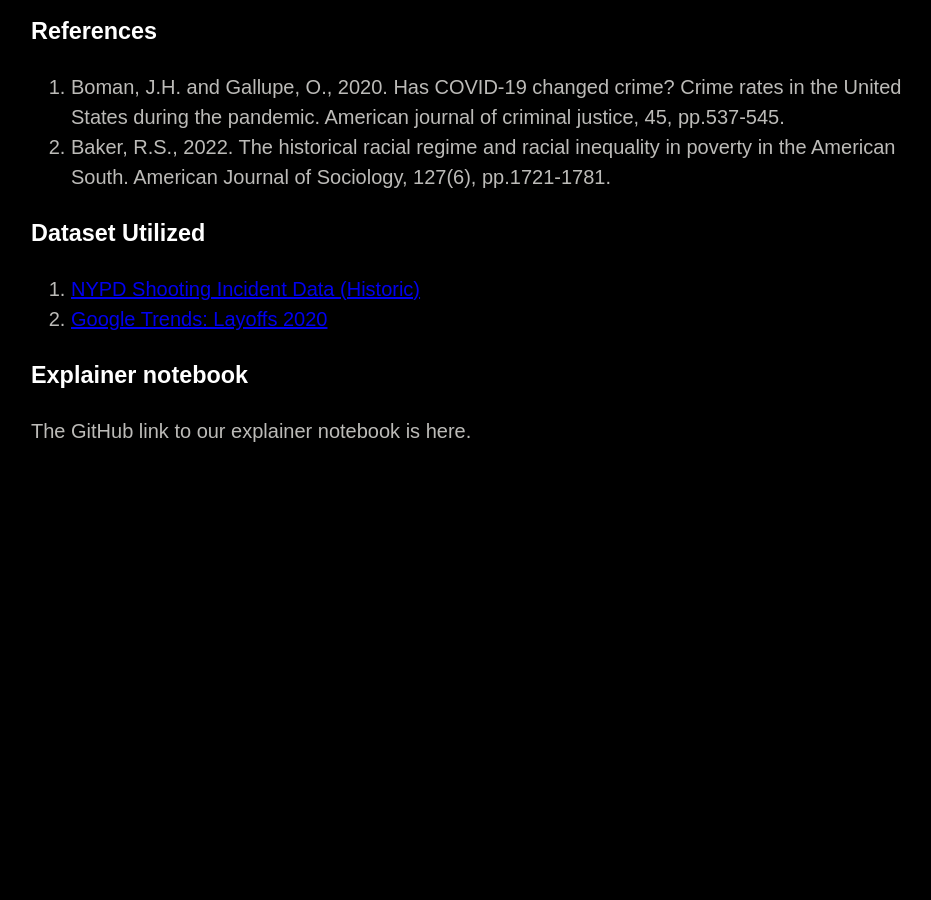
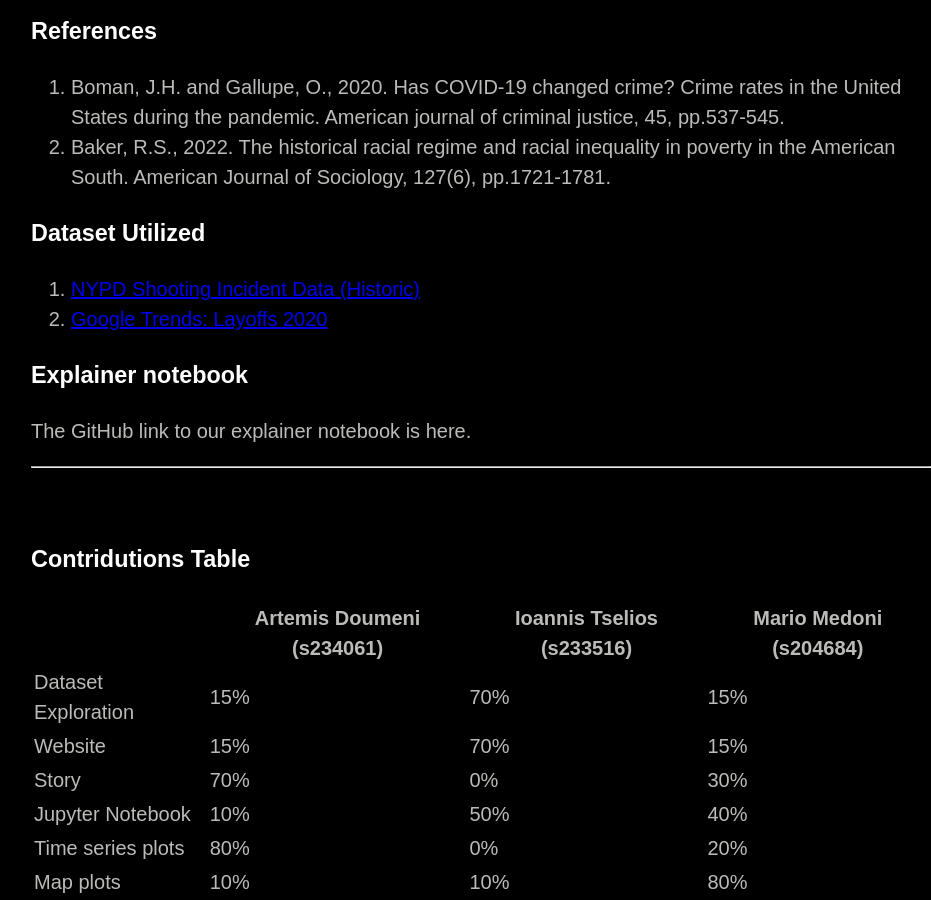
Before and after one commit to artemdou/artemdou.github.io, a Jekyll site: the page built from index.md, in a window 1280 px wide and 900 px high, scrolled down 5964 px. Shown: the whole window, without its empty margins (159-1090 px from the left). Built offline with Jekyll 4.4.1, drawn with Linux system fonts in a browser that asks for light colours; our own code applies the rules of GitHub Pages for plain Markdown files; before the commit the page ends 6430 px from its top, so only the background shows below that.

Commit message:
contribution table

```diff
--- a/index.md
+++ b/index.md
@@ -80,3 +80,16 @@ The data reveals that while <b>shootings</b> in New York City have <b>generally
 
 ### Explainer notebook
 The GitHub link to our explainer notebook is here.
+
+<hr>
+<br>
+### Contridutions Table
+
+|                     | Artemis Doumeni (s234061)| Ioannis Tselios (s233516) | Mario Medoni (s204684) |
+| ------------------- | --------------- | --------------- | ------------ |
+| Dataset Exploration | 15%             | 70%             | 15%          |
+| Website             | 15%             | 70%             | 15%          |
+| Story               | 70%             | 0%              | 30%          |
+| Jupyter Notebook    | 10%             | 50%             | 40%          |
+| Time series plots   | 80%             | 0%              | 20%          |
+| Map plots           | 10%             | 10%             | 80%          |
```
